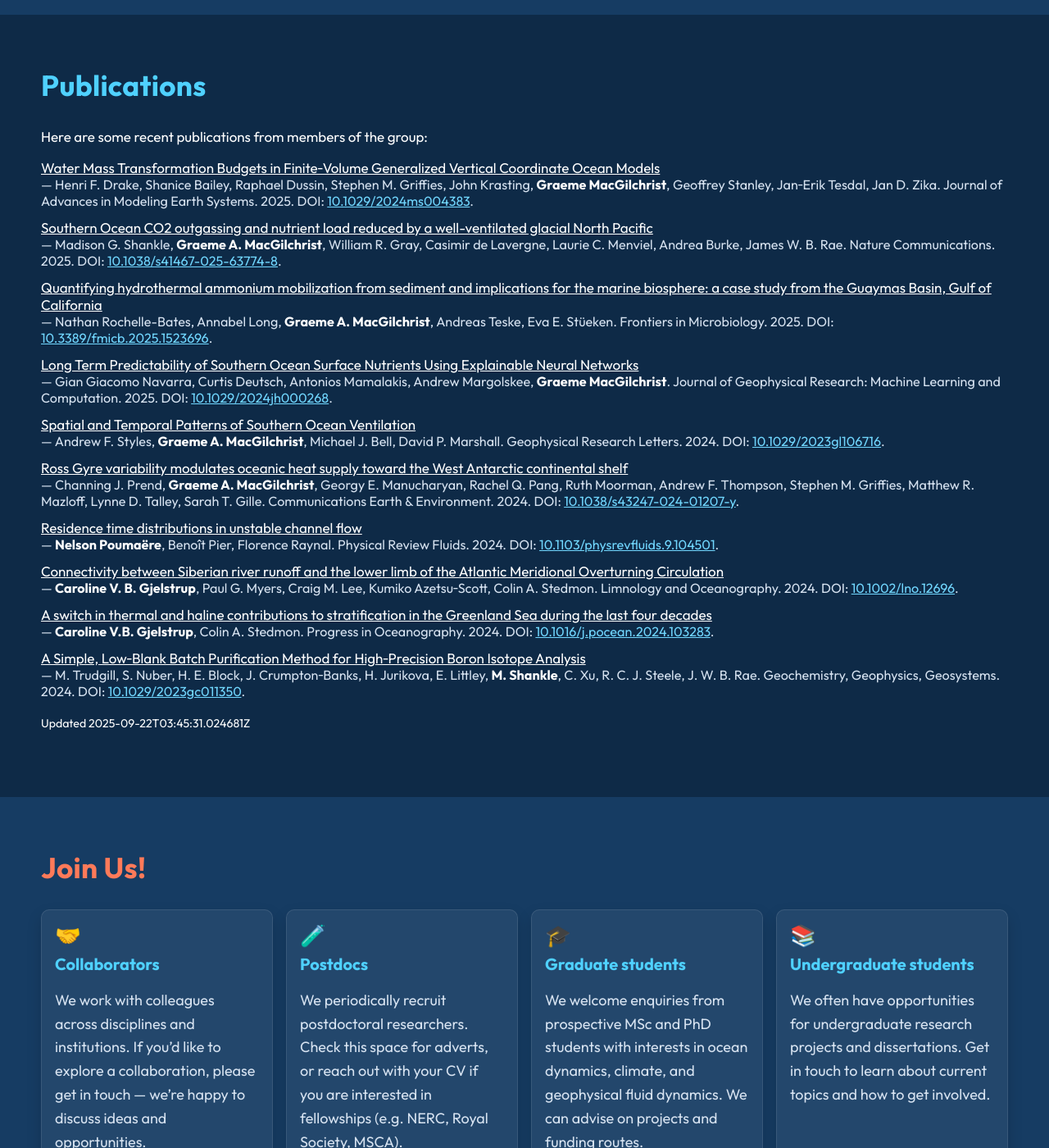
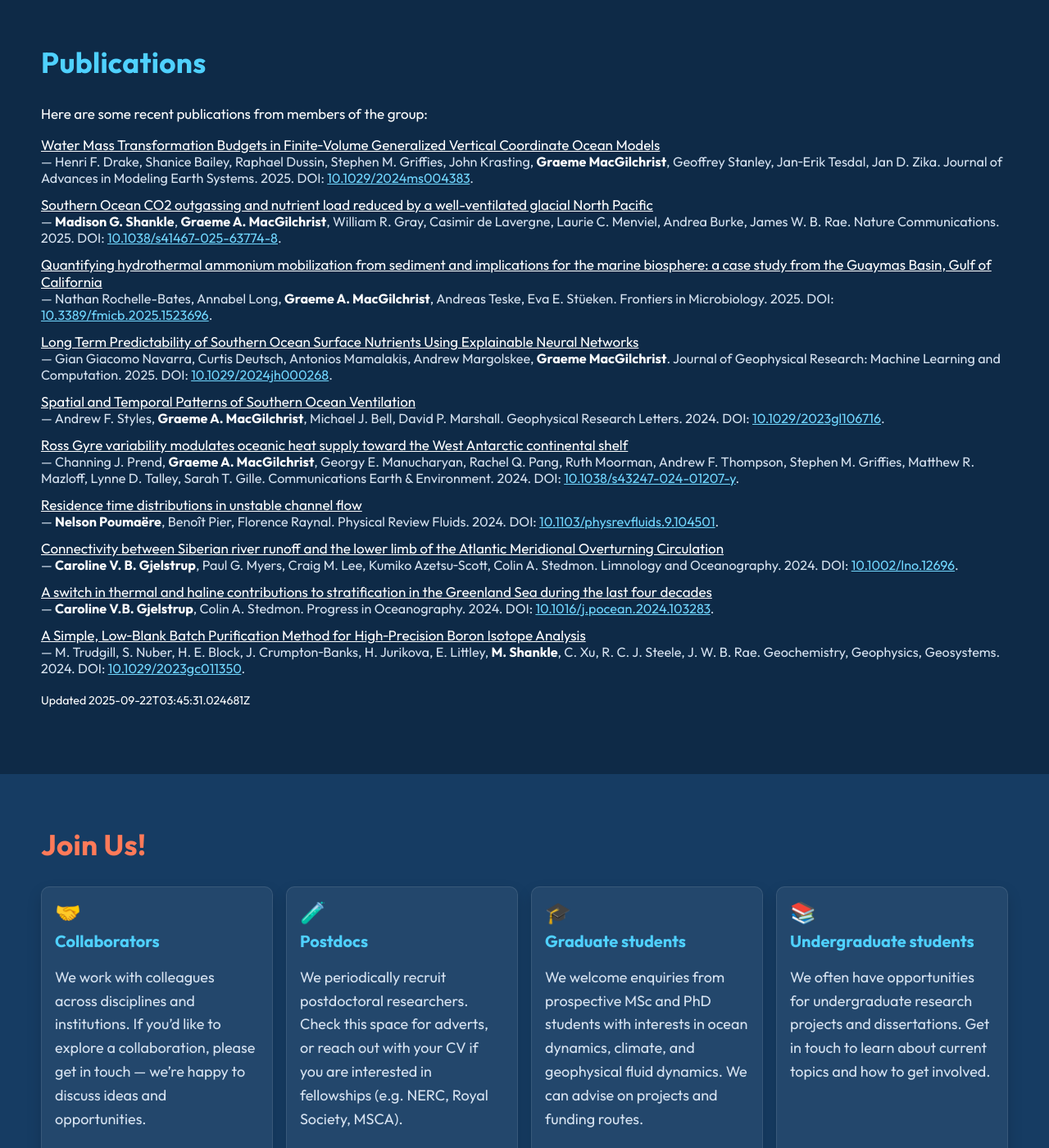
Before and after one commit to ODyn-StAndrews/ODyn-StAndrews.github.io, a Jekyll site: the page built from index.html, in a window 1280 px wide and 1400 px high, scrolled down 4964 px. Shown: the whole window at 82% size. Built offline with Jekyll 4.4.1, drawn with Linux system fonts in a browser that asks for light colours.

Commit message:
Mobile header/menu: improve small-screen UX (overlay backdrop, hide video, tidy spacing); Performance: lazy-load gallery/research/about images, set video preload metadata; People: widen gaps, add side padding; Publications: more robust matching (pre-last split before last name)

```diff
--- a/_includes/publication_item.html
+++ b/_includes/publication_item.html
@@ -20,7 +20,12 @@
           {% assign first_norm = first | slugify | replace: '-', '' %}
           {% assign pat1 = fi | append: last_norm %}
           {% assign pat2 = last_norm | append: fi %}
-          {% if author_norm == full_norm or author_norm contains pat1 or author_norm contains pat2 or (author_norm contains first_norm and author_norm contains last_norm) %}
+          {% assign pre_last = author_norm | split: last_norm | first %}
+          {% if author_norm == full_norm
+                or author_norm contains pat1
+                or author_norm contains pat2
+                or (author_norm contains last_norm and pre_last contains fi)
+                or (author_norm contains last_norm and pre_last contains first_norm) %}
             {% assign is_member = true %}
           {% endif %}
         {% endfor %}
--- a/_includes/research_panel.html
+++ b/_includes/research_panel.html
@@ -1,5 +1,5 @@
 <div class="research-panel{% if include.reverse == 1 %} reverse{% endif %}">
-  <img class="research-hero" src="{{ include.image | default: '/assets/img/research/placeholder1.svg' }}" alt="{{ include.title }}">
+  <img class="research-hero" src="{{ include.image | default: '/assets/img/research/placeholder1.svg' }}" alt="{{ include.title }}" loading="lazy">
   <div class="research-text">
     <h3>{{ include.title }}</h3>
     {% if include.summary %}
@@ -12,7 +12,7 @@
   <div class="gallery-side">
     {% for g in include.images %}
       <a href="{{ g.url }}" class="gallery-item" data-caption="{{ g.caption | escape }}">
-        <img src="{{ g.url }}" alt="{{ g.caption | default: include.title }}">
+        <img src="{{ g.url }}" alt="{{ g.caption | default: include.title }}" loading="lazy">
       </a>
     {% endfor %}
   </div>
--- a/_layouts/default.html
+++ b/_layouts/default.html
@@ -14,7 +14,7 @@
 <body>
   <header>
     {% if page.url == '/' %}
-    <video autoplay loop muted>
+    <video autoplay loop muted playsinline preload="metadata">
       <source src="/assets/video/wash1.mp4" type="video/mp4">
       Your browser does not support the video tag.
     </video>
--- a/assets/css/styles.css
+++ b/assets/css/styles.css
@@ -93,11 +93,15 @@
   header { height: 64px !important; padding: 0 16px; }
   .large-logo { height: 40px; width: 40px; }
   header::after { background: none; }
+  header video { display: none; }
 }
 
 /* When mobile menu open */
 body.menu-open #mobile-menu { display: block; }
 body.menu-open #mobile-menu[hidden] { display: block; }
+@media (max-width: 640px) {
+  body.menu-open::before { content: ""; position: fixed; inset: 0; background: rgba(0,0,0,0.5); z-index: 1400; }
+}
 main { display: block; }
 section { padding: 64px 50px; margin: 0; scroll-margin-top: 110px; }
 #about { margin-top: 410px; scroll-margin-top: 110px; }
@@ -142,8 +146,11 @@
 .people-container {
   display: grid;
   grid-template-columns: repeat(auto-fill, minmax(200px, 1fr));
-  gap: 16px;
+  gap: 22px;
   align-items: stretch;
+  max-width: 1200px;
+  margin: 0 auto;
+  padding: 0 12px;
 }
 
 /* Alumni grid tweaks: smaller tiles and tighter overlay text */
--- a/index.html
+++ b/index.html
@@ -10,7 +10,7 @@
     <div class="about-text">
       <p>The Ocean Dynamics group at the <a href="https://www.st-andrews.ac.uk/" target="_blank" rel="noopener">University of St Andrews</a> studies the ocean from the beautiful coastal town of St Andrews, in Scotland. We're based in the <a href="https://www.st-andrews.ac.uk/earth-sciences/" target="_blank" rel="noopener">School of Earth and Environmental Sciences</a> and participate as part of <a href="https://www.st-andrews.ac.uk/earth-sciences/research/centres/coast/" target="_blank" rel="noopener">COASt</a> (Climate, Oceans, and Atmosphere @ St Andrews). You can find lots of technical info about our group on <a href="https://odyn-standrews.github.io/wiki/" target="_blank" rel="noopener">our wiki page</a>, or scroll on to learn more about our research, team members, and recent news!</p>
     </div>
-    <img class="about-hero" src="/assets/img/about/standrews-bay.svg" alt="St Andrews Bay">
+    <img class="about-hero" src="/assets/img/about/standrews-bay.svg" alt="St Andrews Bay" loading="lazy">
   </div>
 </section>
 
@@ -90,7 +90,7 @@
     <div class="gallery-thumbs">
       {% for img in g %}
         <a href="{{ img.file }}" class="gallery-item" data-caption="{{ img.caption | escape }}" title="{{ img.caption }}">
-          <img src="{{ img.file }}" alt="{{ img.caption }}">
+          <img src="{{ img.file }}" alt="{{ img.caption }}" loading="lazy">
           <span class="thumb-caption">{{ img.caption }}</span>
         </a>
       {% endfor %}
```
Also changed, not shown: Gemfile.lock (added).
